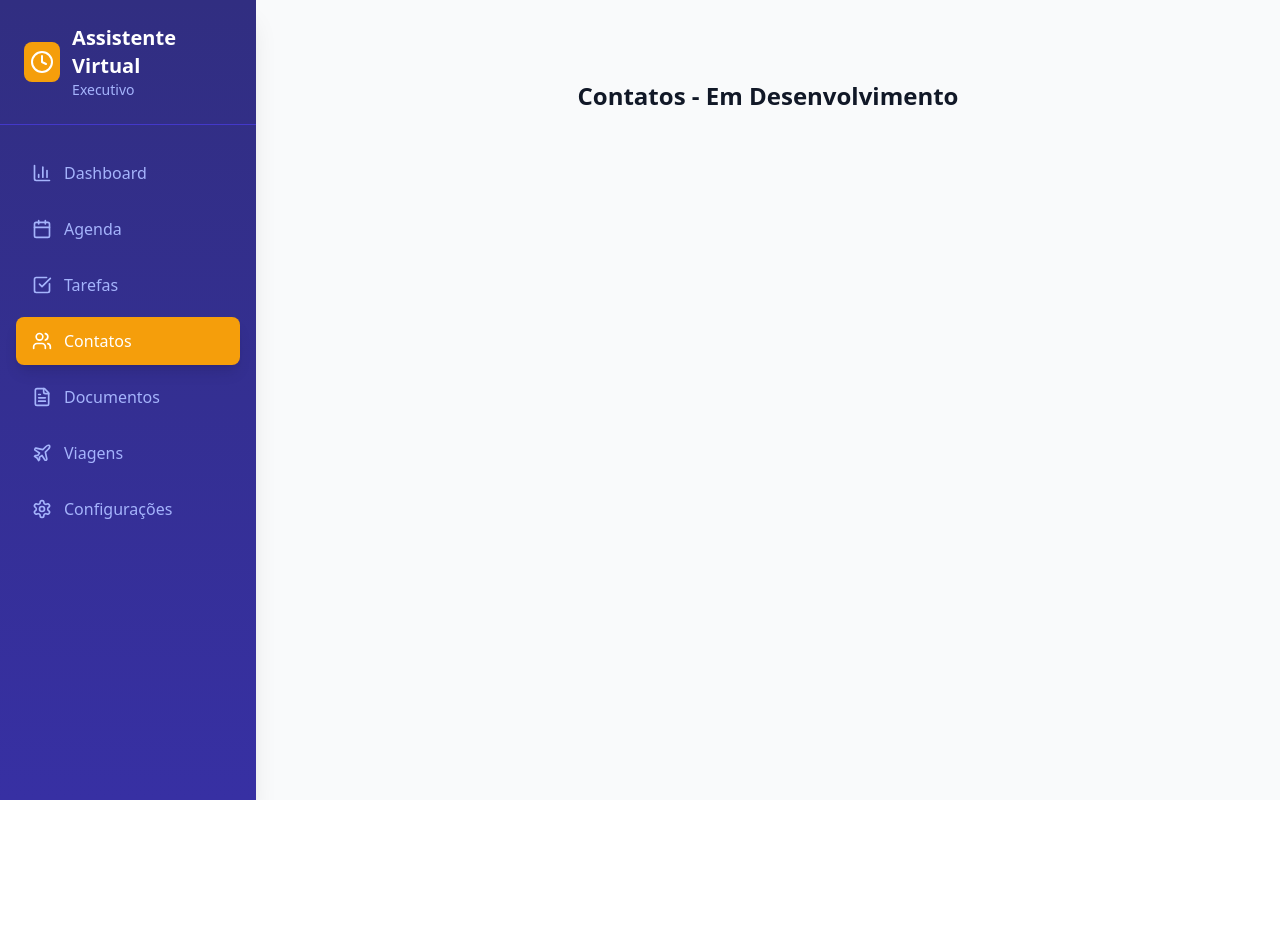
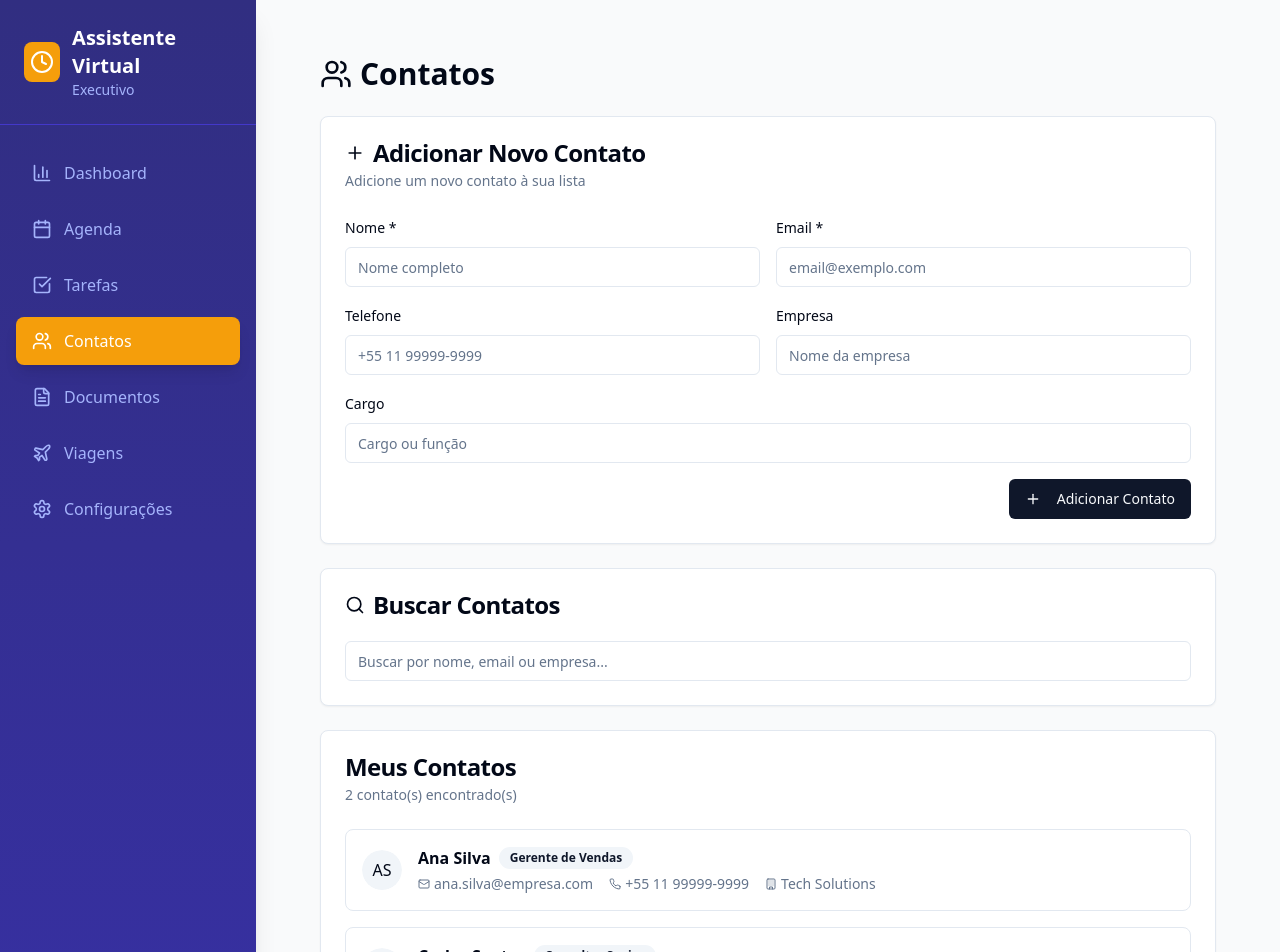
Before and after one commit to ylenaluna/assistente-executivo-pro, a React (Vite) app: page /contacts in a window 1280 px wide. Shown: the top 952 px of the page. Before the commit the page ends 800 px from the top, so only its background shows below. Built offline with nearby package versions, Linux system fonts and the light colour scheme.

Commit message:
Add input to contacts
Add input component to the contacts page.

```diff
--- a/src/App.tsx
+++ b/src/App.tsx
@@ -8,6 +8,7 @@ import { Layout } from "./components/Layout";
 import Dashboard from "./pages/Dashboard";
 import Calendar from "./pages/Calendar";
 import Tasks from "./pages/Tasks";
+import Contacts from "./pages/Contacts";
 import Settings from "./pages/Settings";
 import NotFound from "./pages/NotFound";
 
@@ -24,7 +25,7 @@ const App = () => (
             <Route path="/" element={<Dashboard />} />
             <Route path="/calendar" element={<Calendar />} />
             <Route path="/tasks" element={<Tasks />} />
-            <Route path="/contacts" element={<div className="text-center py-12"><h1 className="text-2xl font-bold text-gray-900">Contatos - Em Desenvolvimento</h1></div>} />
+            <Route path="/contacts" element={<Contacts />} />
             <Route path="/documents" element={<div className="text-center py-12"><h1 className="text-2xl font-bold text-gray-900">Documentos - Em Desenvolvimento</h1></div>} />
             <Route path="/travel" element={<div className="text-center py-12"><h1 className="text-2xl font-bold text-gray-900">Viagens - Em Desenvolvimento</h1></div>} />
             <Route path="/settings" element={<Settings />} />
--- /dev/null
+++ b/src/pages/Contacts.tsx
@@ -0,0 +1,265 @@
+import React, { useState } from 'react';
+import { Card, CardContent, CardDescription, CardHeader, CardTitle } from '@/components/ui/card';
+import { Button } from '@/components/ui/button';
+import { Input } from '@/components/ui/input';
+import { Label } from '@/components/ui/label';
+import { Badge } from '@/components/ui/badge';
+import { Avatar, AvatarFallback, AvatarImage } from '@/components/ui/avatar';
+import { useToast } from '@/hooks/use-toast';
+import {
+  Users,
+  Plus,
+  Search,
+  Mail,
+  Phone,
+  Building,
+  MapPin
+} from 'lucide-react';
+
+interface Contact {
+  id: string;
+  name: string;
+  email: string;
+  phone: string;
+  company: string;
+  position: string;
+  avatar?: string;
+}
+
+const Contacts = () => {
+  const { toast } = useToast();
+  const [contacts, setContacts] = useState<Contact[]>([
+    {
+      id: '1',
+      name: 'Ana Silva',
+      email: 'ana.silva@empresa.com',
+      phone: '+55 11 99999-9999',
+      company: 'Tech Solutions',
+      position: 'Gerente de Vendas'
+    },
+    {
+      id: '2',
+      name: 'Carlos Santos',
+      email: 'carlos@consultoria.com',
+      phone: '+55 11 88888-8888',
+      company: 'Consultoria ABC',
+      position: 'Consultor Senior'
+    }
+  ]);
+
+  const [newContact, setNewContact] = useState({
+    name: '',
+    email: '',
+    phone: '',
+    company: '',
+    position: ''
+  });
+
+  const [searchTerm, setSearchTerm] = useState('');
+
+  const handleAddContact = () => {
+    if (!newContact.name || !newContact.email) {
+      toast({
+        title: "Erro",
+        description: "Nome e email são obrigatórios.",
+        variant: "destructive"
+      });
+      return;
+    }
+
+    const contact: Contact = {
+      id: Date.now().toString(),
+      ...newContact
+    };
+
+    setContacts(prev => [...prev, contact]);
+    setNewContact({
+      name: '',
+      email: '',
+      phone: '',
+      company: '',
+      position: ''
+    });
+
+    toast({
+      title: "Contato Adicionado",
+      description: `${contact.name} foi adicionado aos seus contatos.`,
+    });
+  };
+
+  const filteredContacts = contacts.filter(contact =>
+    contact.name.toLowerCase().includes(searchTerm.toLowerCase()) ||
+    contact.email.toLowerCase().includes(searchTerm.toLowerCase()) ||
+    contact.company.toLowerCase().includes(searchTerm.toLowerCase())
+  );
+
+  const getInitials = (name: string) => {
+    return name.split(' ').map(n => n[0]).join('').toUpperCase();
+  };
+
+  return (
+    <div className="container mx-auto py-6 space-y-6">
+      <div className="flex items-center gap-2 mb-6">
+        <Users className="w-8 h-8" />
+        <h1 className="text-3xl font-bold">Contatos</h1>
+      </div>
+
+      {/* Adicionar Novo Contato */}
+      <Card>
+        <CardHeader>
+          <CardTitle className="flex items-center gap-2">
+            <Plus className="w-5 h-5" />
+            Adicionar Novo Contato
+          </CardTitle>
+          <CardDescription>Adicione um novo contato à sua lista</CardDescription>
+        </CardHeader>
+        <CardContent>
+          <div className="grid grid-cols-1 md:grid-cols-2 gap-4">
+            <div className="space-y-2">
+              <Label htmlFor="name">Nome *</Label>
+              <Input
+                id="name"
+                placeholder="Nome completo"
+                value={newContact.name}
+                onChange={(e) => setNewContact(prev => ({ ...prev, name: e.target.value }))}
+              />
+            </div>
+
+            <div className="space-y-2">
+              <Label htmlFor="email">Email *</Label>
+              <Input
+                id="email"
+                type="email"
+                placeholder="email@exemplo.com"
+                value={newContact.email}
+                onChange={(e) => setNewContact(prev => ({ ...prev, email: e.target.value }))}
+              />
+            </div>
+
+            <div className="space-y-2">
+              <Label htmlFor="phone">Telefone</Label>
+              <Input
+                id="phone"
+                placeholder="+55 11 99999-9999"
+                value={newContact.phone}
+                onChange={(e) => setNewContact(prev => ({ ...prev, phone: e.target.value }))}
+              />
+            </div>
+
+            <div className="space-y-2">
+              <Label htmlFor="company">Empresa</Label>
+              <Input
+                id="company"
+                placeholder="Nome da empresa"
+                value={newContact.company}
+                onChange={(e) => setNewContact(prev => ({ ...prev, company: e.target.value }))}
+              />
+            </div>
+
+            <div className="space-y-2 md:col-span-2">
+              <Label htmlFor="position">Cargo</Label>
+              <Input
+                id="position"
+                placeholder="Cargo ou função"
+                value={newContact.position}
+                onChange={(e) => setNewContact(prev => ({ ...prev, position: e.target.value }))}
+              />
+            </div>
+          </div>
+
+          <div className="flex justify-end mt-4">
+            <Button onClick={handleAddContact}>
+              <Plus className="w-4 h-4 mr-2" />
+              Adicionar Contato
+            </Button>
+          </div>
+        </CardContent>
+      </Card>
+
+      {/* Buscar Contatos */}
+      <Card>
+        <CardHeader>
+          <CardTitle className="flex items-center gap-2">
+            <Search className="w-5 h-5" />
+            Buscar Contatos
+          </CardTitle>
+        </CardHeader>
+        <CardContent>
+          <Input
+            placeholder="Buscar por nome, email ou empresa..."
+            value={searchTerm}
+            onChange={(e) => setSearchTerm(e.target.value)}
+            className="w-full"
+          />
+        </CardContent>
+      </Card>
+
+      {/* Lista de Contatos */}
+      <Card>
+        <CardHeader>
+          <CardTitle>Meus Contatos</CardTitle>
+          <CardDescription>
+            {filteredContacts.length} contato(s) encontrado(s)
+          </CardDescription>
+        </CardHeader>
+        <CardContent>
+          <div className="space-y-4">
+            {filteredContacts.map((contact) => (
+              <div
+                key={contact.id}
+                className="flex items-center space-x-4 p-4 border rounded-lg hover:bg-muted/50 transition-colors"
+              >
+                <Avatar>
+                  <AvatarImage src={contact.avatar} />
+                  <AvatarFallback>{getInitials(contact.name)}</AvatarFallback>
+                </Avatar>
+
+                <div className="flex-1 space-y-1">
+                  <div className="flex items-center gap-2">
+                    <h3 className="font-semibold">{contact.name}</h3>
+                    {contact.position && (
+                      <Badge variant="secondary">{contact.position}</Badge>
+                    )}
+                  </div>
+
+                  <div className="flex items-center gap-4 text-sm text-muted-foreground">
+                    {contact.email && (
+                      <div className="flex items-center gap-1">
+                        <Mail className="w-3 h-3" />
+                        {contact.email}
+                      </div>
+                    )}
+
+                    {contact.phone && (
+                      <div className="flex items-center gap-1">
+                        <Phone className="w-3 h-3" />
+                        {contact.phone}
+                      </div>
+                    )}
+
+                    {contact.company && (
+                      <div className="flex items-center gap-1">
+                        <Building className="w-3 h-3" />
+                        {contact.company}
+                      </div>
+                    )}
+                  </div>
+                </div>
+              </div>
+            ))}
+
+            {filteredContacts.length === 0 && (
+              <div className="text-center py-8 text-muted-foreground">
+                <Users className="w-12 h-12 mx-auto mb-4 opacity-50" />
+                <p>Nenhum contato encontrado</p>
+                {searchTerm && <p className="text-sm">Tente uma busca diferente</p>}
+              </div>
+            )}
+          </div>
+        </CardContent>
+      </Card>
+    </div>
+  );
+};
+
+export default Contacts;
```
